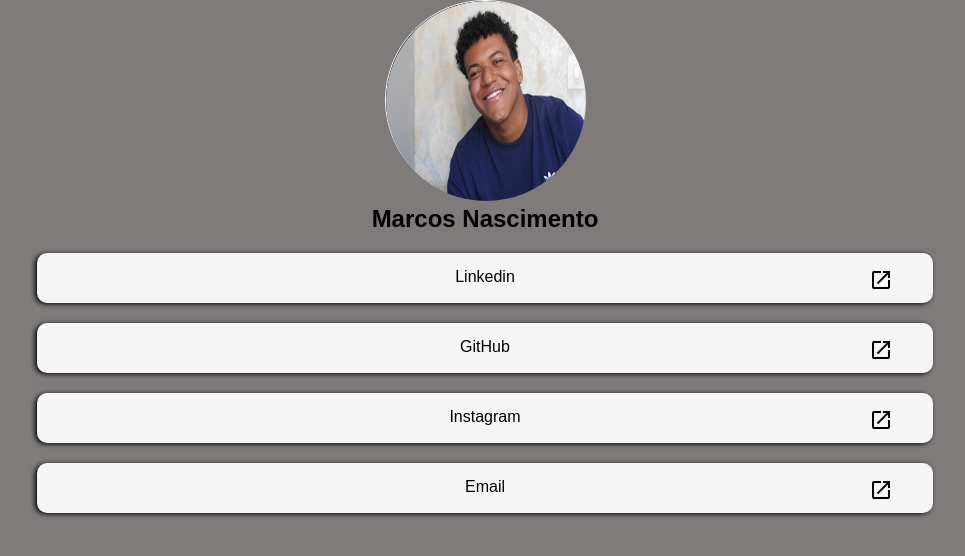
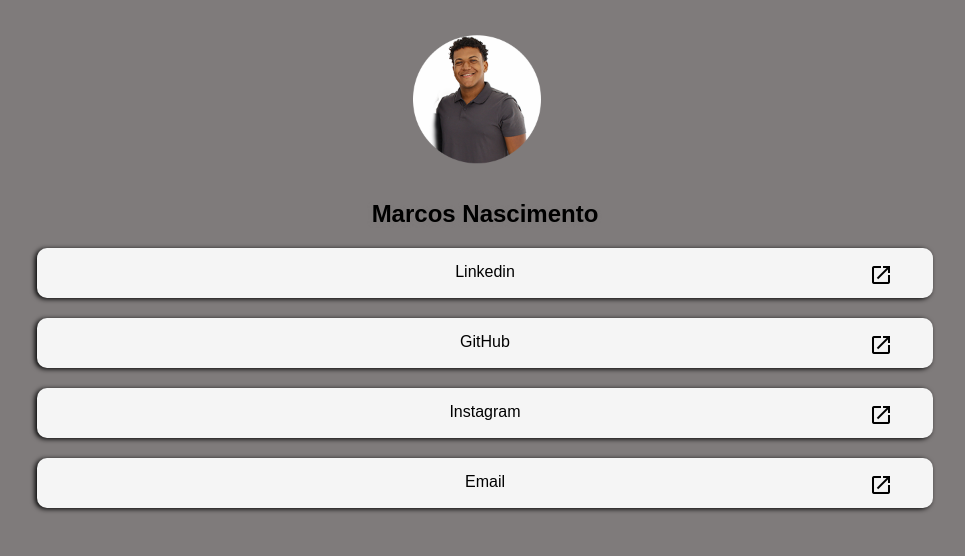
Before and after one commit to mvrcost/projeto-linktree, a plain HTML site: page index.html in a window 1280 px wide. Shown: the whole page, without its empty margins (155-1120 px from the left). Drawn offline with Linux system fonts and the light colour scheme.

Commit message:
melhoria

```diff
--- a/index.html
+++ b/index.html
@@ -13,7 +13,7 @@
 </head>
 <body>
     <header>
-        <div id="perfil" > <img src="imagens/linkedin.png" alt=""></div>
+        <div id="perfil" > <img src="imagens/perfilinktriee.png" alt=""></div>
         <h2>Marcos Nascimento</h2>
     </header>
 
--- a/style.css
+++ b/style.css
@@ -19,11 +19,9 @@ h2{
 
 #perfil{ width: 200px;
     height:200px;
-    border-radius: 50%;
-    background-color: black;
     margin: auto;
-    margin-bottom: 5px;
-    border: 1px solid white;
+
+
 
 
 
```
Also changed, not shown: imagens/perfilinktriee.png (added).
